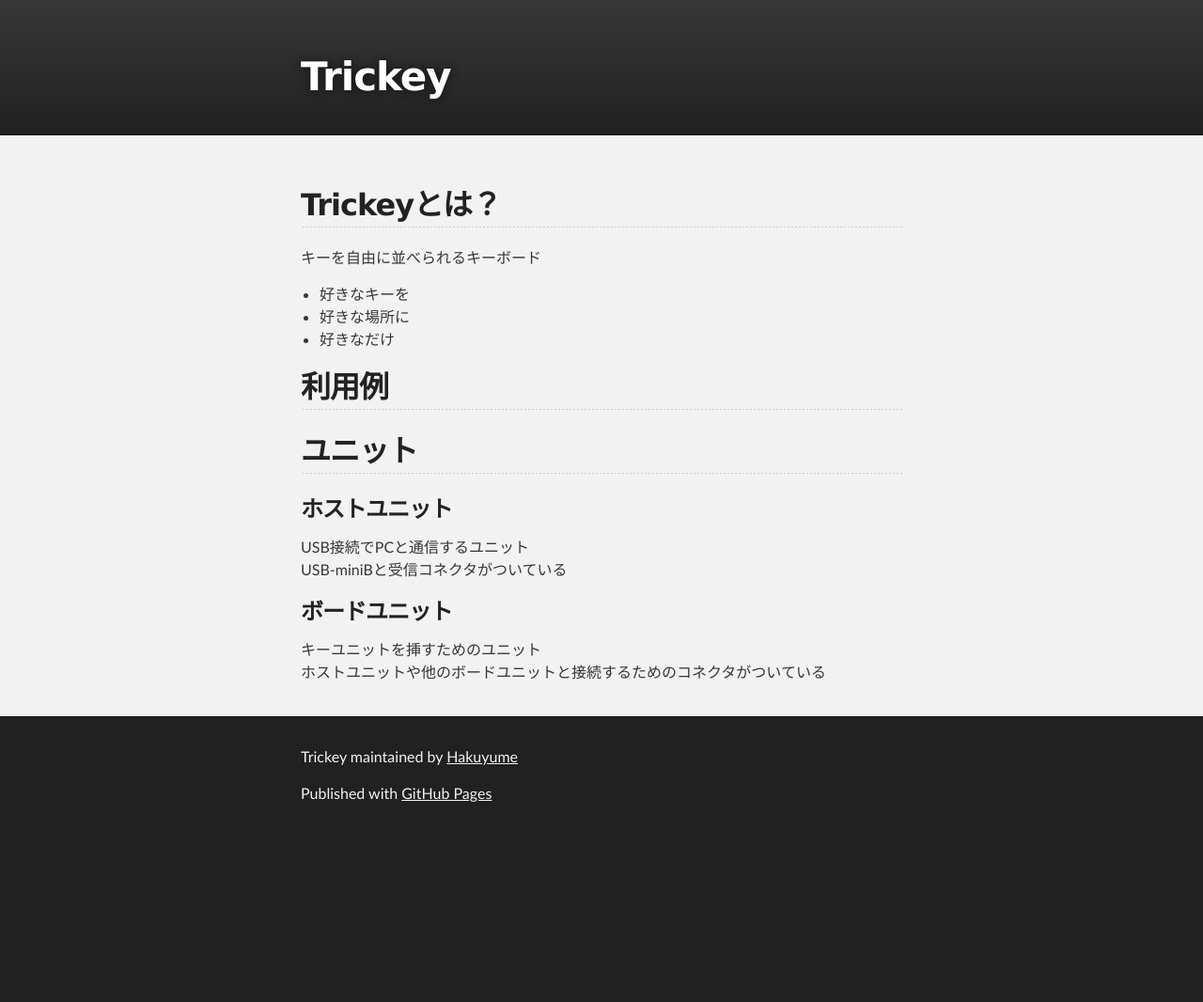
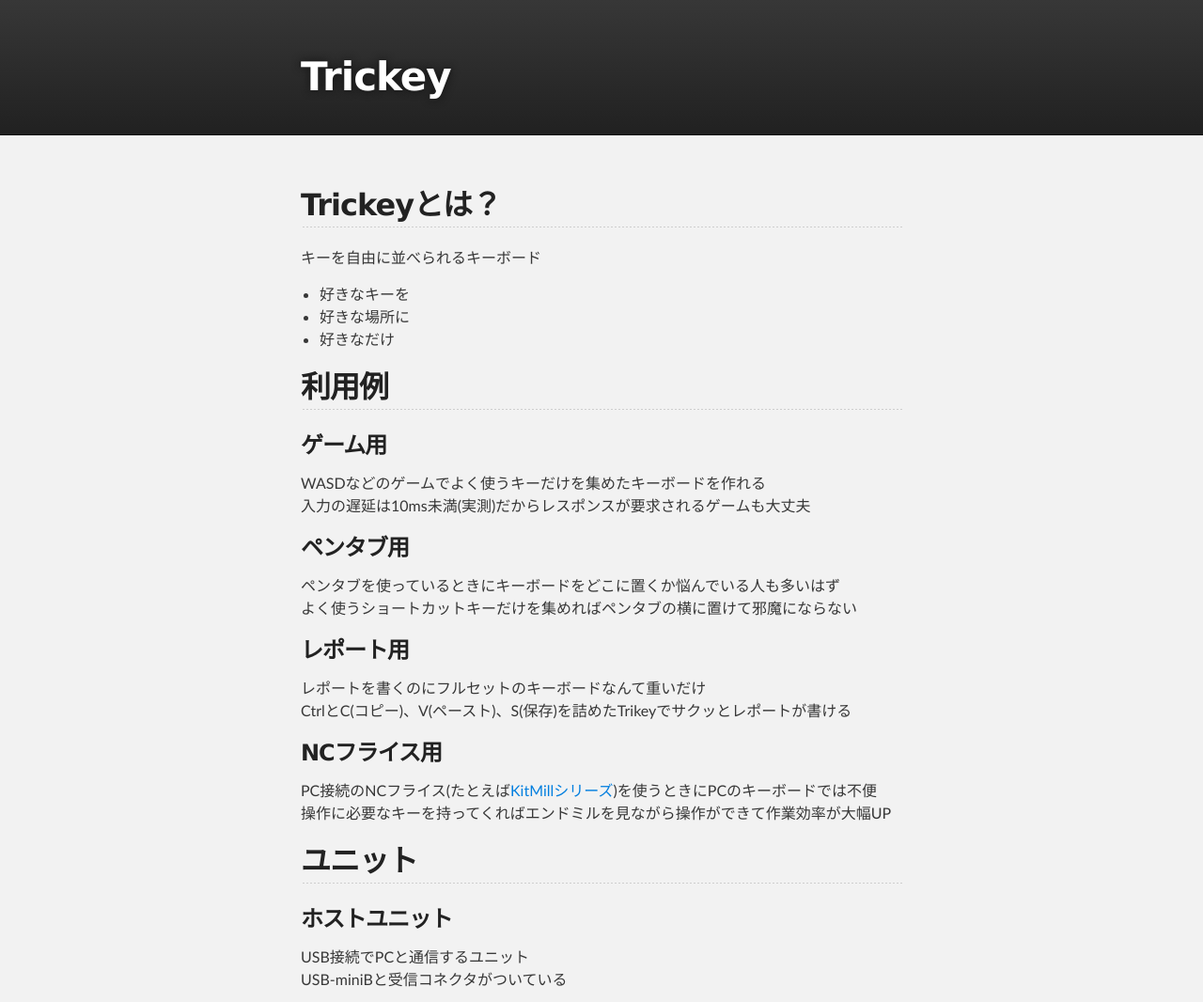
Before and after one commit to Hakuyume/Trickey, a plain HTML site: page index.html in a window 1280 px wide. Shown: the top 1066 px of the page at 94% size. Before the commit the page ends 891 px from the top, so only its background shows below. Drawn offline with Linux system fonts and the light colour scheme.

Commit message:
利用例を書いてみた

```diff
--- a/index.html
+++ b/index.html
@@ -37,6 +37,34 @@
 <h2>
 <a id="application" class="anchor" href="#application" aria-hidden="true"><span class="octicon octicon-link"></span></a>利用例</h2>
 
+<h3>
+<a id="game" class="anchor" href="#game" aria-hidden="true"><span class="octicon octicon-link"></span></a>ゲーム用</h3>
+<p>
+    WASDなどのゲームでよく使うキーだけを集めたキーボードを作れる<br>
+    入力の遅延は10ms未満(実測)だからレスポンスが要求されるゲームも大丈夫
+</p>
+
+<h3>
+<a id="paint" class="anchor" href="#paint" aria-hidden="true"><span class="octicon octicon-link"></span></a>ペンタブ用</h3>
+<p>
+    ペンタブを使っているときにキーボードをどこに置くか悩んでいる人も多いはず<br>
+    よく使うショートカットキーだけを集めればペンタブの横に置けて邪魔にならない
+</p>
+
+<h3>
+<a id="report" class="anchor" href="#report" aria-hidden="true"><span class="octicon octicon-link"></span></a>レポート用</h3>
+<p>
+    レポートを書くのにフルセットのキーボードなんて重いだけ<br>
+    CtrlとC(コピー)、V(ペースト)、S(保存)を詰めたTrikeyでサクッとレポートが書ける
+</p>
+
+<h3>
+<a id="kitmill" class="anchor" href="#kitmill" aria-hidden="true"><span class="octicon octicon-link"></span></a>NCフライス用</h3>
+<p>
+    PC接続のNCフライス(たとえば<a href="http://www.originalmind.co.jp/products/kitmill">KitMillシリーズ</a>)を使うときにPCのキーボードでは不便<br>
+    操作に必要なキーを持ってくればエンドミルを見ながら操作ができて作業効率が大幅UP
+</p>
+
 <h2>
 <a id="units" class="anchor" href="#units" aria-hidden="true"><span class="octicon octicon-link"></span></a>ユニット</h2>
 
```
